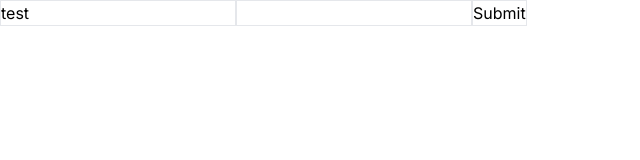
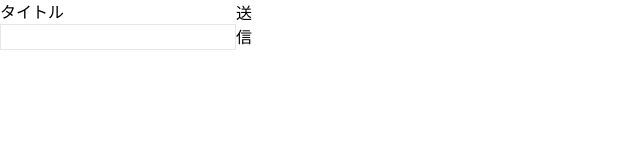
Before and after one commit to hiroyuki9614/study_memo, a Next.js app: page /studies_memo in a window 1280 px wide. Shown: the top 160 px of the page, without its empty margins (0-640 px from the left). Built offline with nearby package versions, Linux system fonts and the light colour scheme.

Commit message:
インプットコンポーネントの作成

```diff
--- a/src/app/api/studies-memo/route.ts
+++ b/src/app/api/studies-memo/route.ts
@@ -1,7 +1,7 @@
 "use server"
 import { PrismaClient } from '@prisma/client';
 import { NextResponse } from 'next/server';
-import { ENDPOINT } from '@/constants';
+// import { ENDPOINT } from '@/constants';
 
 const prisma = new PrismaClient();
 
@@ -36,7 +36,7 @@ export const GET = async (req: Request, res: NextResponse) => {
 
 // Study memo取得
 export const createPost = async (createPost: any) => {
-	const duration = createPost.get('duration');
+	const duration = parseInt(createPost.get('duration') as string, 10);
 	const title = createPost.get('title');
 	const description = createPost.get('description');
 	console.log(duration, title);
--- a/src/app/component/ui/form/input-text.tsx
+++ b/src/app/component/ui/form/input-text.tsx
@@ -0,0 +1,28 @@
+"use client";
+
+import { UseFormRegister, FieldErrors } from "react-hook-form"
+
+type InputProps = {
+  id: string;
+  title: string;
+  name: string;
+  register: UseFormRegister<any>;
+  errors: FieldErrors;
+  required?: boolean;
+}
+
+export const InputText = ({ id, title, name, register, errors, required }: InputProps) => {
+  return (
+    <div>
+      <label htmlFor={id}>{title}</label>
+      <input
+        id={id}
+        {...register(name, { required })}
+        className="border"
+      />
+      {errors[name] && <span>This field is required</span>}
+    </div>
+  )
+}
+
+export default InputText;
--- a/src/app/studies_memo/page.tsx
+++ b/src/app/studies_memo/page.tsx
@@ -1,35 +1,33 @@
 "use client";
 
 import { useForm, SubmitHandler } from "react-hook-form"
+import InputText from "../component/ui/form/input-text"
 
 type Inputs = {
-	example: string
-	exampleRequired: string
+  title: string;
+  // 他のフィールドもここに追加
 }
 
 export default function App() {
   const {
     register,
     handleSubmit,
-		watch,
     formState: { errors },
   } = useForm<Inputs>()
+
   const onSubmit: SubmitHandler<Inputs> = (data) => console.log(data)
 
-	console.log(watch("example")) // watch input value by passing the name of it
-
   return (
-		/* "handleSubmit" will validate your inputs before invoking "onSubmit" */
     <form onSubmit={handleSubmit(onSubmit)} className="flex w-60">
-			{/* register your input into the hook by invoking the "register" function */}
-			<input defaultValue="test" {...register("example")} className="border" />
-
-			{/* include validation with required or other standard HTML validation rules */}
-			<input {...register("exampleRequired", { required: true })} className="border" />
-			{/* errors will return when field validation fails  */}
-			{errors.exampleRequired && <span>This field is required</span>}
-
-			<input type="submit" className="border" />
+      <InputText
+        id="title"
+        title="タイトル"
+        name="title"
+        register={register}
+        errors={errors}
+        required
+      />
+      <button type="submit">送信</button>
     </form>
   )
 }
```
Lines whose indentation alone changed are shown as unchanged.
